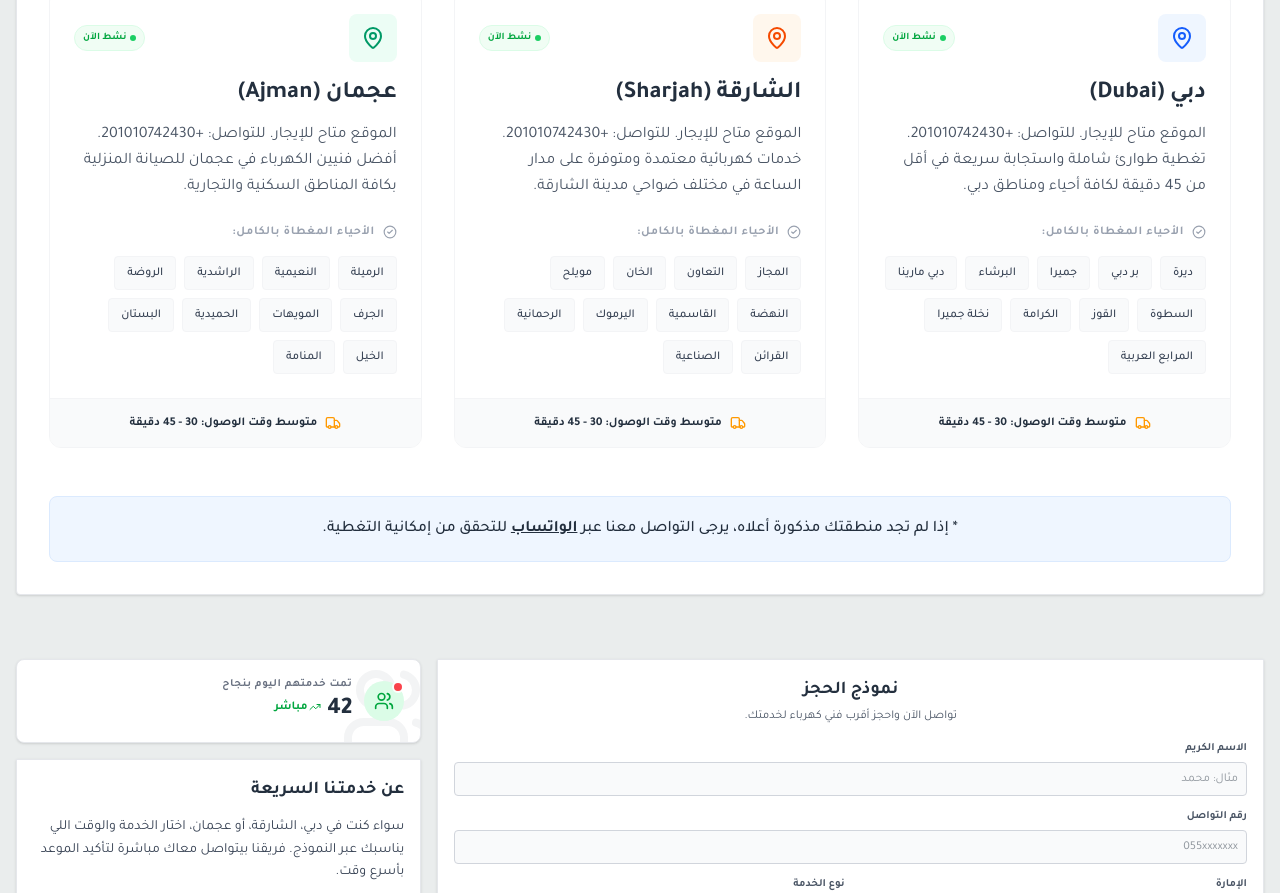
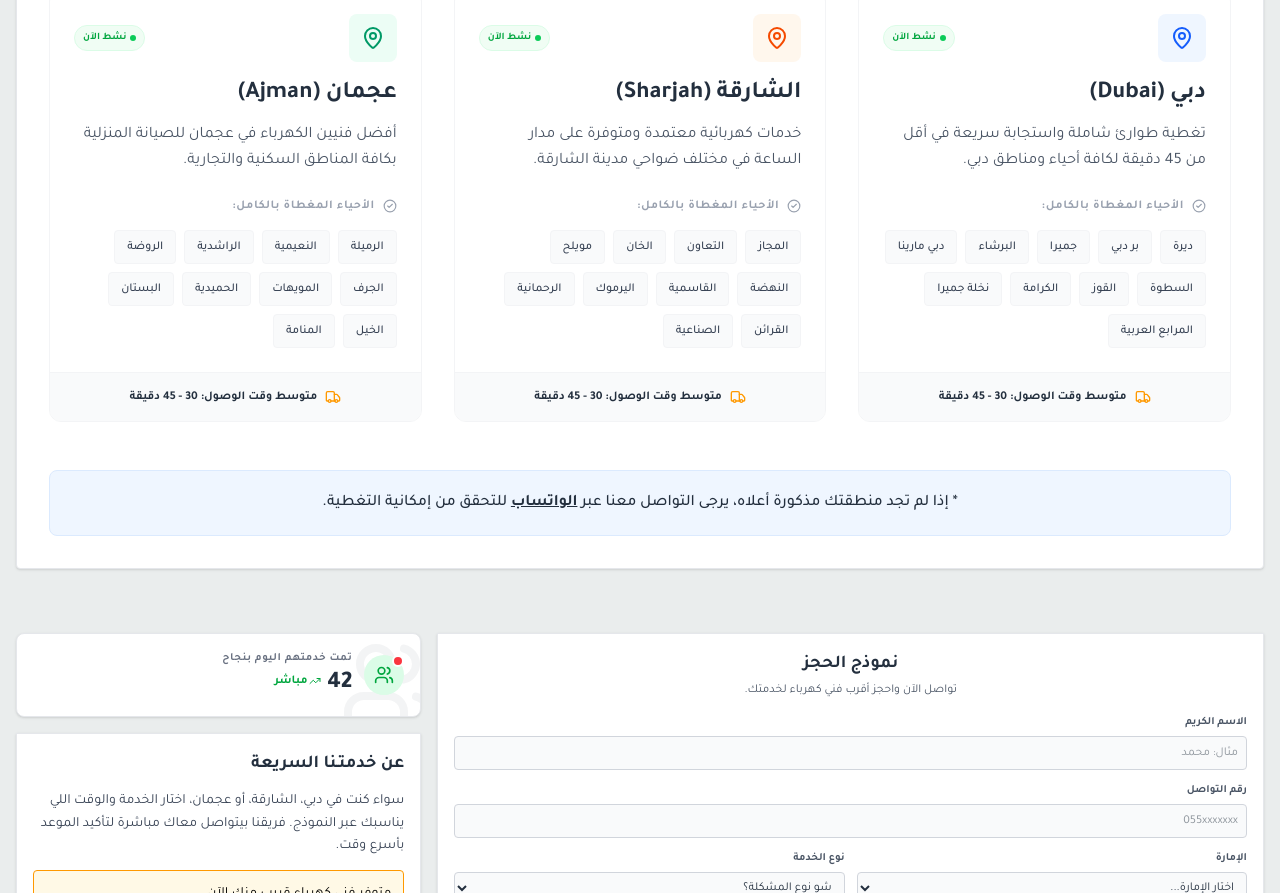
Before and after one commit to AhmedZakaria14/FanniElectricUAE, a Next.js app: page / in a window 1280 px wide. Shown: the part 1740-2633 px from the top of the page. Built offline with nearby package versions, Linux system fonts and the light colour scheme.

Commit message:
Update contact number and remove rental messaging

```diff
--- a/components/coverage-section.tsx
+++ b/components/coverage-section.tsx
@@ -5,19 +5,19 @@ import { CheckCircle2,MapPin,Navigation,Truck } from '@/components/icons';
 const regions = [
   {
     name: 'دبي (Dubai)',
-    description: 'الموقع متاح للإيجار. للتواصل: +201010742430. تغطية طوارئ شاملة واستجابة سريعة في أقل من 45 دقيقة لكافة أحياء ومناطق دبي.',
+    description: ' تغطية طوارئ شاملة واستجابة سريعة في أقل من 45 دقيقة لكافة أحياء ومناطق دبي.',
     areas: ['ديرة', 'بر دبي', 'جميرا', 'البرشاء', 'دبي مارينا', 'السطوة', 'القوز', 'الكرامة', 'نخلة جميرا', 'المرابع العربية'],
     color: 'blue'
   },
   {
     name: 'الشارقة (Sharjah)',
-    description: 'الموقع متاح للإيجار. للتواصل: +201010742430. خدمات كهربائية معتمدة ومتوفرة على مدار الساعة في مختلف ضواحي مدينة الشارقة.',
+    description: ' خدمات كهربائية معتمدة ومتوفرة على مدار الساعة في مختلف ضواحي مدينة الشارقة.',
     areas: ['المجاز', 'التعاون', 'الخان', 'مويلح', 'النهضة', 'القاسمية', 'اليرموك', 'الرحمانية', 'القرائن', 'الصناعية'],
     color: 'orange'
   },
   {
     name: 'عجمان (Ajman)',
-    description: 'الموقع متاح للإيجار. للتواصل: +201010742430. أفضل فنيين الكهرباء في عجمان للصيانة المنزلية بكافة المناطق السكنية والتجارية.',
+    description: ' أفضل فنيين الكهرباء في عجمان للصيانة المنزلية بكافة المناطق السكنية والتجارية.',
     areas: ['الرميلة', 'النعيمية', 'الراشدية', 'الروضة', 'الجرف', 'المويهات', 'الحميدية', 'البستان', 'الخيل', 'المنامة'],
     color: 'emerald'
   }
@@ -92,7 +92,7 @@ export default function CoverageSection() {
 
         <div className="mt-12 p-5 bg-blue-50 border border-blue-100 rounded-lg text-center">
           <p className="text-sm md:text-base text-amazon-blue font-medium">
-            * إذا لم تجد منطقتك مذكورة أعلاه، يرجى التواصل معنا عبر <a href="https://wa.me/201010742430" className="font-bold underline">الواتساب</a> للتحقق من إمكانية التغطية.
+            * إذا لم تجد منطقتك مذكورة أعلاه، يرجى التواصل معنا عبر <a href="https://wa.me/971505001597" className="font-bold underline">الواتساب</a> للتحقق من إمكانية التغطية.
           </p>
         </div>
       </div>
```
